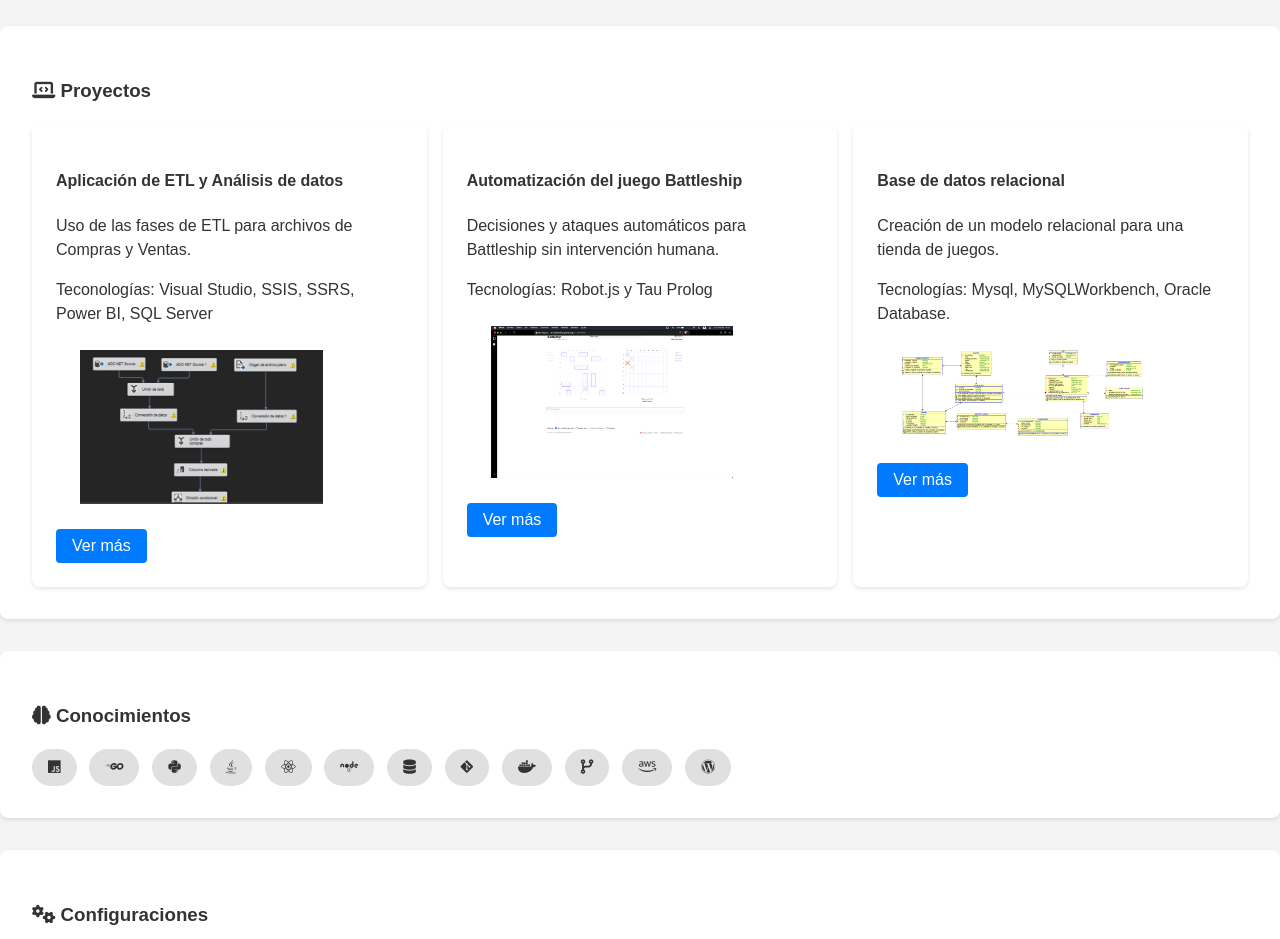
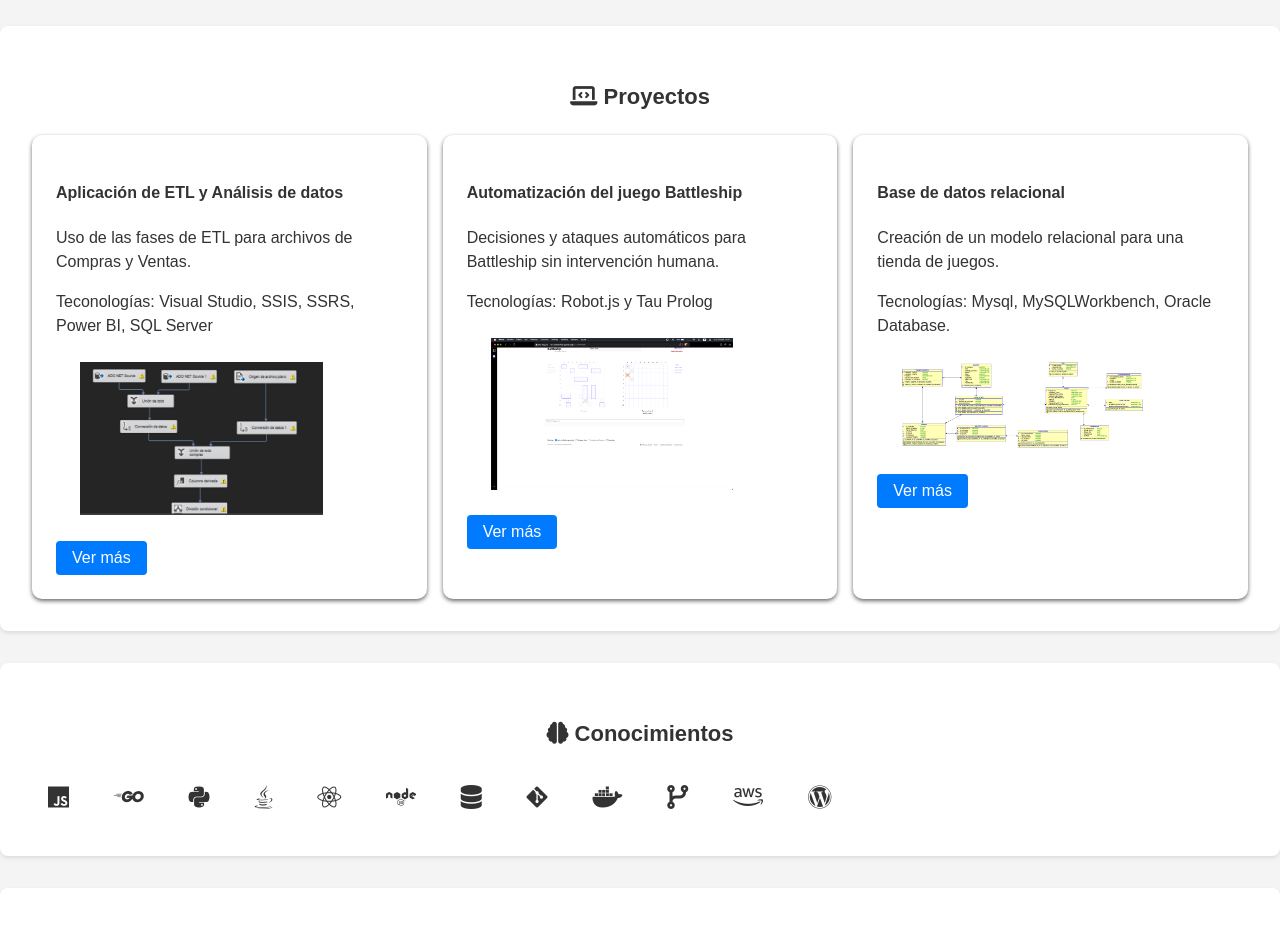
Before and after one commit to AndreRD1026/Portfolio, a plain HTML site: page index.html in a window 1280 px wide. Shown: the part 460-1399 px from the top of the page. Drawn offline with Linux system fonts and the light colour scheme.

Commit message:
[UPDATE] Se actualizó contenido del portafolio

```diff
--- a/index.html
+++ b/index.html
@@ -23,7 +23,7 @@
     </header>
 
     <main>
-        <section class="about-me" >
+        <section class="about-me">
             <div class="about-me-content">
                 <div class="about-me-text">
                     <h2><i class="fa-solid fa-address-card"></i> Acerca de mí</h2>
@@ -35,8 +35,9 @@
                 </div>
             <button class="button-cv" onclick="opencv()">Mostar CV</button>
         </section>
+
         <section id="proyectos">
-            <h3><i class="fa-solid fa-laptop-code"></i> Proyectos</h3>
+            <h3 class="titles"><i class="fa-solid fa-laptop-code"></i> Proyectos</h3>
             <div class="project-grid">
                 <div class="card">
                     <h4>Aplicación de ETL y Análisis de datos</h4>
@@ -63,7 +64,7 @@
         </section>
 
         <section id="conocimientos">
-            <h3><i class="fa-solid fa-brain"></i> Conocimientos</h3>
+            <h3 class="titles"><i class="fa-solid fa-brain"></i> Conocimientos</h3>
             <div class="knowledge-container">
                 <span class="badge"><i class="fa-brands fa-js"></i></span>
                 <span class="badge"><i class="fa-brands fa-golang"></i></span>
@@ -81,7 +82,7 @@
         </section>
 
         <section id="configuraciones">
-            <h3><i class="fa-solid fa-gears"></i> Configuraciones</h3>
+            <h3 class="titles"><i class="fa-solid fa-gears"></i> Configuraciones</h3>
             <div class="project-grid">
                 <div class="card">
                     <h4>Uso de Sketchybar para sistema Mac</h4>
@@ -99,13 +100,12 @@
         </section>
 
         <section id="contacto">
-            <h3><i class="fa-regular fa-user"></i> Contacto</h3>
-            <div class="card">
-                <h4><i class="fa-solid fa-circle-info"></i> ¡Contáctame!</h4>
-                <p><i class="fa-solid fa-check"></i> Estoy abierto a oportunidades y colaboraciones </p>
-                <p><i class="fa-solid fa-envelope"></i> Email: <a href="mailto:davilacesar125@gmail.com">davilacesar125@gmail.com</a></p>
-                <p><i class="fa-brands fa-linkedin"></i> LinkedIn: <a href="https://www.linkedin.com/in/andr%C3%A9-ram%C3%ADrez/">Ver Perfil</a> </p>
-                <p><i class="fa-brands fa-github"></i> GitHub: <a href="https://github.com/AndreRD1026">Ver Perfil</a></p>
+            <div class="about-me">
+                    <h3><i class="fa-regular fa-user"></i> Contacto</h3>
+                    <p><i class="fa-solid fa-check"></i> Estoy abierto a oportunidades y colaboraciones </p>
+                    <p><i class="fa-solid fa-envelope"></i> Email: <a href="mailto:davilacesar125@gmail.com">davilacesar125@gmail.com</a></p>
+                    <p><i class="fa-brands fa-linkedin"></i> LinkedIn: <a href="https://www.linkedin.com/in/andr%C3%A9-ram%C3%ADrez/">Ver Perfil</a> </p>
+                    <p><i class="fa-brands fa-github"></i> GitHub: <a href="https://github.com/AndreRD1026">Ver Perfil</a></p>
             </div>
         </section>
     </main>
--- a/styles.css
+++ b/styles.css
@@ -73,18 +73,24 @@ body {
     gap: 1rem;
   }
 
+  .titles {
+    text-align: center;
+    font-size: 22px;
+  }
+
   /* Habilidades */
   .knowledge-container {
     display: flex;
     flex-wrap: wrap;
     gap: 0.8rem;
+    text-align: center;
   }
 
   .badge {
-    background-color: #e0e0e0;
+    /* background-color: #fff; */
     padding: 0.5rem 1rem;
     border-radius: 20px;
-    font-size: 0.9rem;
+    font-size: 1.5rem;
   }
 
   .badge:hover{
@@ -94,9 +100,15 @@ body {
   /* Tarjetas */
   .card {
     background-color: #fff;
-    border-radius: 8px;
+    border-radius: 10px;
     padding: 1.5rem;
-    box-shadow: 0 2px 4px rgba(0, 0, 0, 0.1);
+    box-shadow: 0 2px 4px rgba(33, 32, 32, 0.664);
+  }
+
+  .card:hover,
+  .card:focus,
+  .card:active {
+    transform: scale(1.05);
   }
 
   .img-proyecto1 {
```
